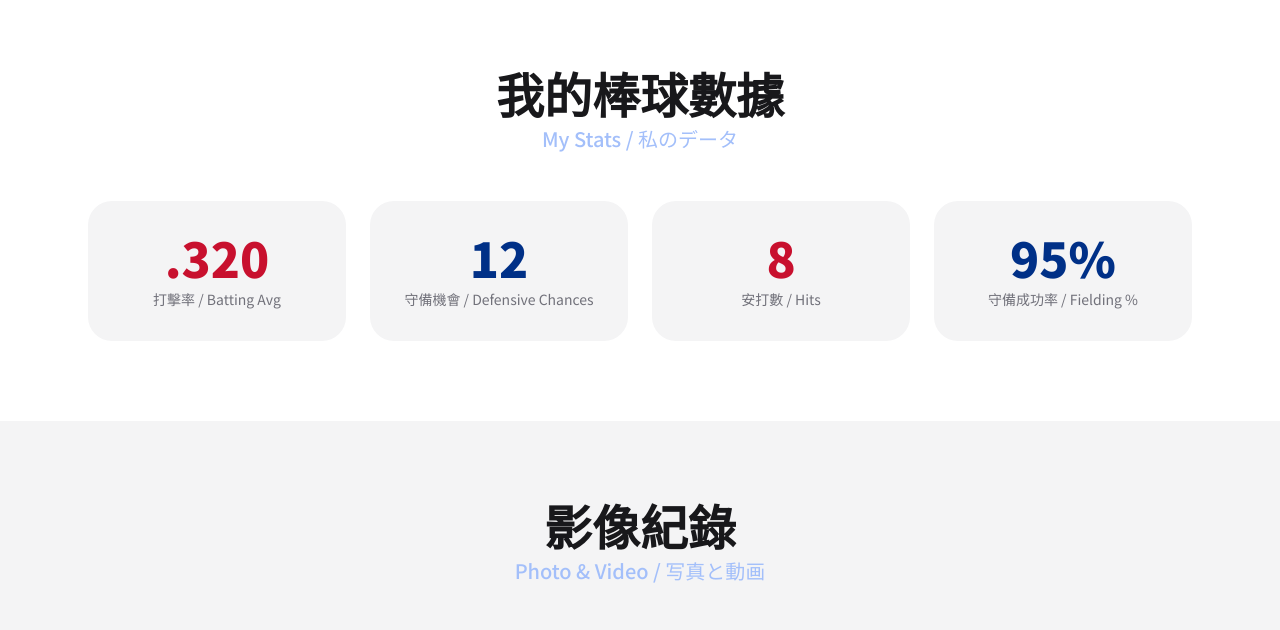
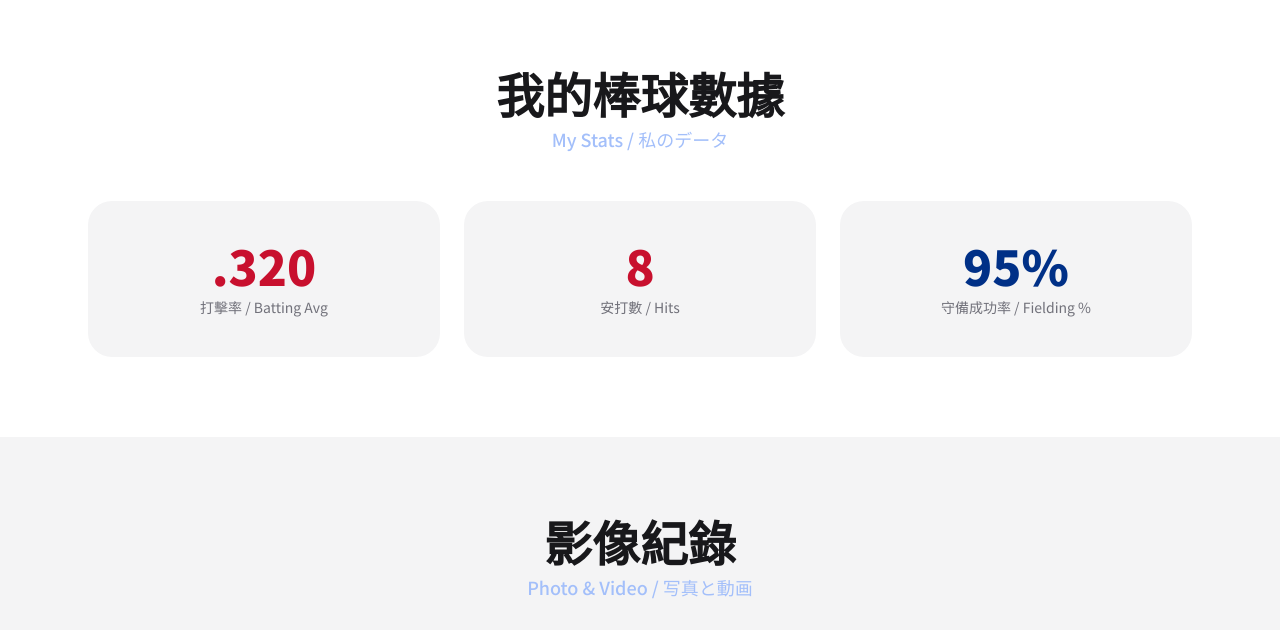
Before and after one commit to willwang-baseball/baseball_for_life, a plain HTML site: page index.html in a window 1280 px wide. Shown: the part 2260-2890 px from the top of the page. Drawn offline with nearby package versions, Linux system fonts and the light colour scheme.

Commit message:
index.html

```diff
--- a/index.html
+++ b/index.html
@@ -19,7 +19,7 @@
 
         .gold-i { color: #FFD700; }
 
-        /* 柔和漸層時間軸 */
+        /* 柔和時間軸 */
         .timeline-line {
             position: absolute;
             left: 50%;
@@ -99,7 +99,7 @@
                 </div>
                 <div class="p-12 md:p-16 flex flex-col justify-center">
                     <h2 class="text-5xl font-black text-white mb-2">我是 Will Wang</h2>
-                    <p class="text-[#A3BFFA] text-xl font-medium">I am Will Wang / 私はウィル・ワンです</p>
+                    <p class="text-[#A3BFFA] text-lg font-medium">I am Will Wang / 私はウィル・ワン</p>
                     <p class="mt-8 text-lg leading-relaxed text-zinc-200">
                         從11歲開始，我認真投入棒球訓練，目前主要守游擊手，並持續練習捕手技術。<br><br>
                         <strong class="text-white">"每一次失敗都是成長，每一次進步都是勝利。我要像大谷翔平一樣全力以赴，像山本由伸一樣專注精準！"</strong>
@@ -109,11 +109,11 @@
         </div>
     </section>
 
-    <!-- 成長軌跡（左右交錯 + 柔和時間軸） -->
+    <!-- 成長軌跡 -->
     <section id="journey" class="py-20 bg-zinc-100">
         <div class="max-w-5xl mx-auto px-6">
             <h2 class="text-5xl font-black text-center mb-2">我的成長軌跡</h2>
-            <p class="text-center text-[#A3BFFA] text-xl font-medium">My Baseball Journey / 私の野球の道</p>
+            <p class="text-center text-[#A3BFFA] text-lg font-medium">My Baseball Journey / 私の野球の道</p>
 
             <div class="relative mt-16">
                 <div class="timeline-line hidden md:block"></div>
@@ -155,25 +155,22 @@
         </div>
     </section>
 
-    <!-- 數據統計 -->
+    <!-- 棒球數據（已移除守備機會） -->
     <section id="stats" class="py-20 bg-white">
         <div class="max-w-6xl mx-auto px-6">
             <h2 class="text-5xl font-black text-center mb-2">我的棒球數據</h2>
-            <p class="text-center text-[#A3BFFA] text-xl font-medium">My Stats / 私のデータ</p>
-            <div class="grid md:grid-cols-4 gap-6 mt-12">
-                <div class="bg-zinc-100 p-8 rounded-3xl text-center">
+            <p class="text-center text-[#A3BFFA] text-lg font-medium">My Stats / 私のデータ</p>
+
+            <div class="grid md:grid-cols-3 gap-6 mt-12">
+                <div class="bg-zinc-100 p-10 rounded-3xl text-center">
                     <div class="text-5xl font-black text-[#C8102E]">.320</div>
                     <div class="text-sm text-zinc-500 mt-2">打擊率 / Batting Avg</div>
                 </div>
-                <div class="bg-zinc-100 p-8 rounded-3xl text-center">
-                    <div class="text-5xl font-black text-[#003087]">12</div>
-                    <div class="text-sm text-zinc-500 mt-2">守備機會 / Defensive Chances</div>
-                </div>
-                <div class="bg-zinc-100 p-8 rounded-3xl text-center">
+                <div class="bg-zinc-100 p-10 rounded-3xl text-center">
                     <div class="text-5xl font-black text-[#C8102E]">8</div>
                     <div class="text-sm text-zinc-500 mt-2">安打數 / Hits</div>
                 </div>
-                <div class="bg-zinc-100 p-8 rounded-3xl text-center">
+                <div class="bg-zinc-100 p-10 rounded-3xl text-center">
                     <div class="text-5xl font-black text-[#003087]">95%</div>
                     <div class="text-sm text-zinc-500 mt-2">守備成功率 / Fielding %</div>
                 </div>
@@ -185,10 +182,10 @@
     <section id="gallery" class="py-20 bg-zinc-100">
         <div class="max-w-7xl mx-auto px-6">
             <h2 class="text-5xl font-black text-center mb-2">影像紀錄</h2>
-            <p class="text-center text-[#A3BFFA] text-xl font-medium">Photo & Video / 写真と動画</p>
+            <p class="text-center text-[#A3BFFA] text-lg font-medium">Photo & Video / 写真と動画</p>
 
             <div class="grid md:grid-cols-2 gap-8 mt-12">
-                <!-- 4張照片正方形 -->
+                <!-- 4張照片 -->
                 <div class="grid grid-cols-2 gap-4">
                     <img src="https://picsum.photos/id/1015/600/600" alt="Will 守備" class="rounded-3xl shadow w-full aspect-square object-cover">
                     <img src="https://picsum.photos/id/133/600/600" alt="Will 打擊" class="rounded-3xl shadow w-full aspect-square object-cover">
@@ -196,7 +193,7 @@
                     <img src="https://picsum.photos/id/251/600/600" alt="Will 比賽" class="rounded-3xl shadow w-full aspect-square object-cover">
                 </div>
 
-                <!-- 影片正方形 -->
+                <!-- 影片 -->
                 <div class="aspect-square bg-black rounded-3xl overflow-hidden shadow">
                     <iframe width="100%" height="100%"
                             src="https://www.youtube.com/embed/dQw4w9wgxcQ"
@@ -210,7 +207,8 @@
     <section id="contact" class="py-20 bg-[#003087] text-white">
         <div class="max-w-4xl mx-auto px-6 text-center">
             <h2 class="text-5xl font-black text-white mb-2">追蹤我的成長</h2>
-            <p class="text-[#A3BFFA] text-xl font-medium">Follow My Journey / 私の成長を追って</p>
+            <p class="text-[#A3BFFA] text-lg font-medium">Follow My Journey / 私の成長を追って</p>
+
             <div class="flex flex-wrap justify-center gap-12 mt-12">
                 <a href="https://www.instagram.com/willwang.baseball" target="_blank" class="flex flex-col items-center gap-3 hover:scale-110 transition">
                     <i class="fa-brands fa-instagram text-7xl"></i>
```
